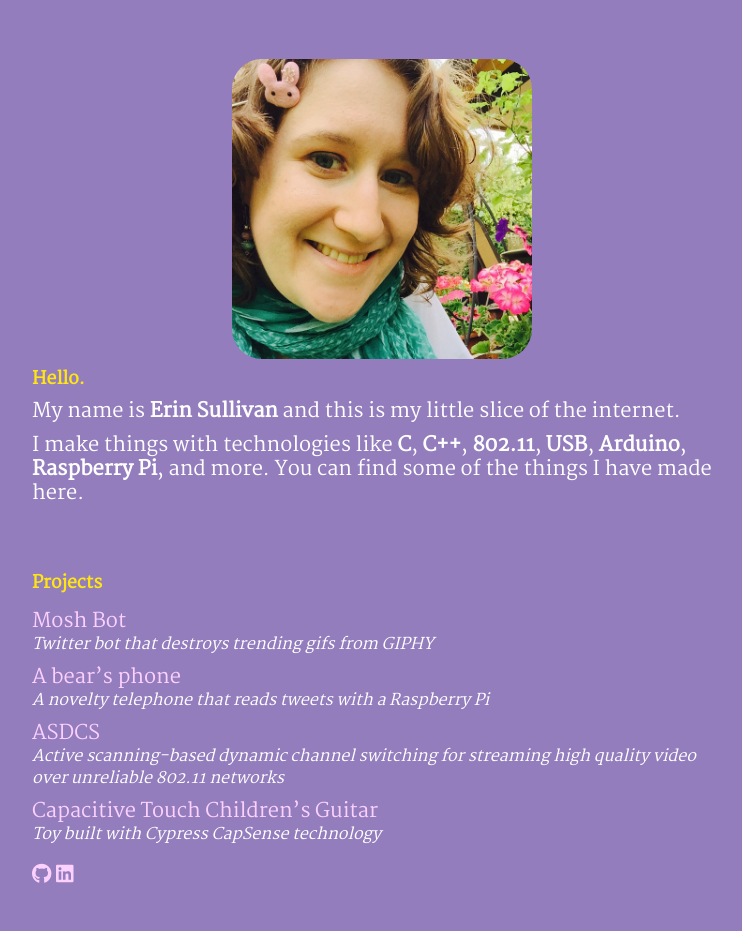
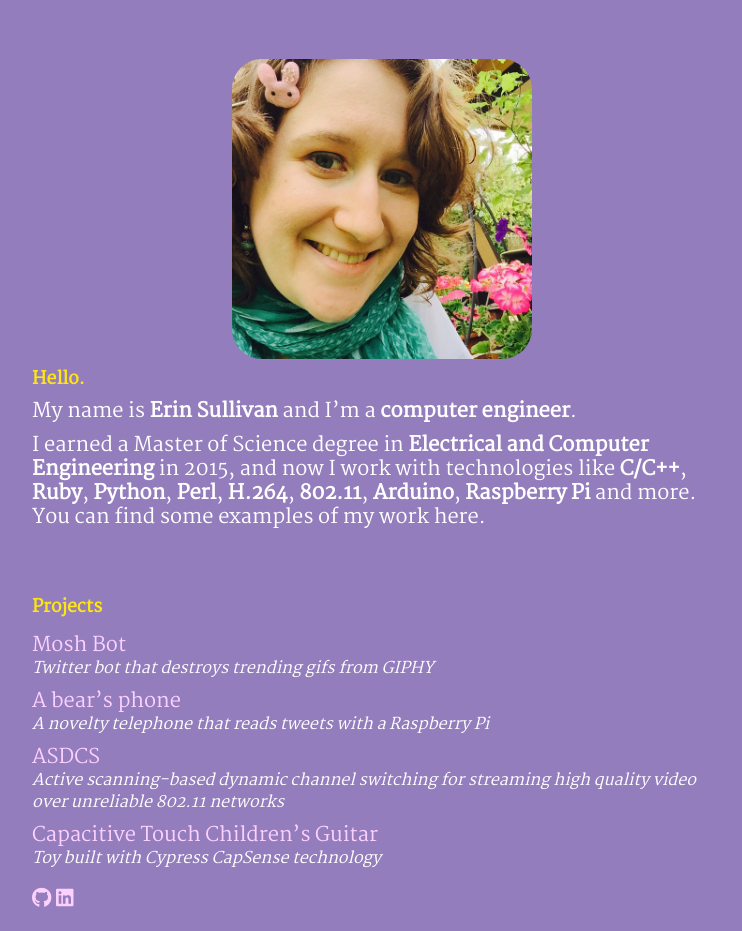
Before and after one commit to lirien/lirien.github.io, a Jekyll site: the page built from index.md, in a window 1280 px wide. Shown: the whole page, without its empty margins (258-1000 px from the left). Built offline with Jekyll 4.4.1, drawn with Linux system fonts in a browser that asks for light colours; nearby versions of some CDN libraries; before the commit the page ends 907 px from its top, so only the background shows below that.

Commit message:
📝 Update personal profile

```diff
--- a/index.md
+++ b/index.md
@@ -7,9 +7,9 @@ description: A place for Erin's personal projects
 
 #### Hello.
 
-My name is **Erin Sullivan** and this is my little slice of the internet.
+My name is **Erin Sullivan** and I’m a **computer engineer**.
 
-I make things with technologies like **C**, **C++**, **802.11**, **USB**, **Arduino**, **Raspberry Pi**, and more. You can find some of the things I have made here.
+I earned a Master of Science degree in **Electrical and Computer Engineering** in 2015, and now I work with technologies like **C/C++**, **Ruby**, **Python**, **Perl**, **H.264**, **802.11**, **Arduino**, **Raspberry Pi** and more. You can find some examples of my work here.
 
 <br><br>
 
```
